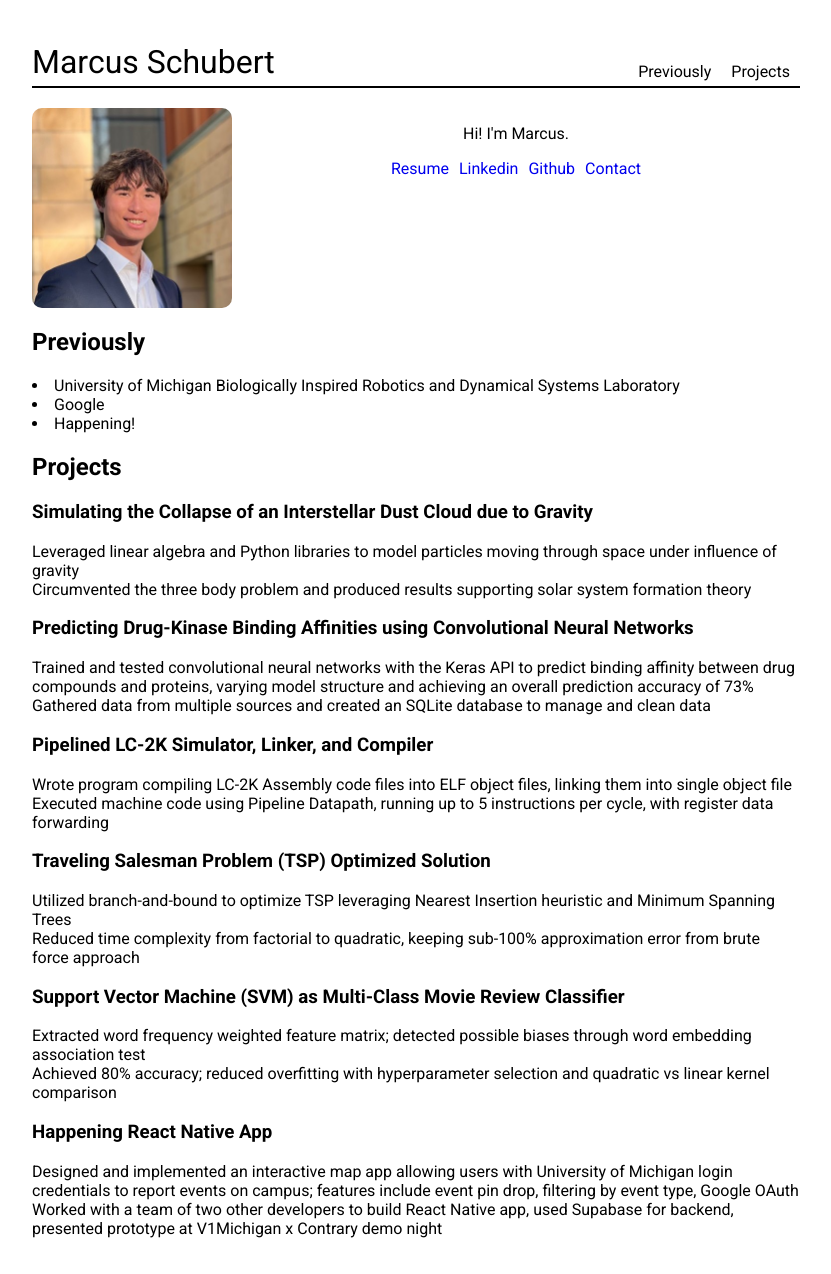
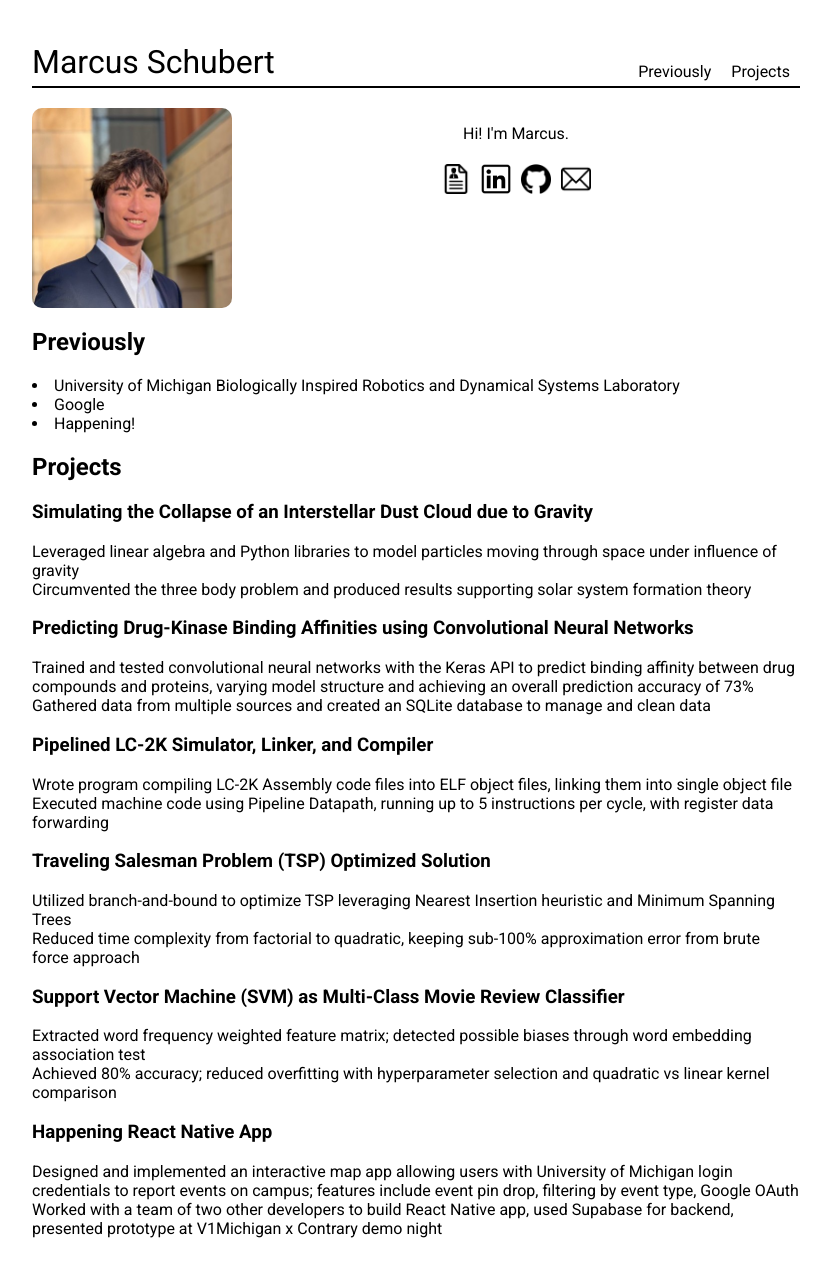
Before and after one commit to mschubs/mschubs.github.io, a Jekyll site: the page built from index.html, in a window 1280 px wide. Shown: the whole page, without its empty margins (224-1055 px from the left). Built offline with Jekyll 4.4.1, drawn with Linux system fonts in a browser that asks for light colours.

Commit message:
added little logos

```diff
--- a/_includes/introduction.html
+++ b/_includes/introduction.html
@@ -4,9 +4,17 @@
         Hi! I'm Marcus.
     </p>
     <div class="links">
-        <a href="/assets/files/marcus_resume.pdf">Resume</a>
-        <a href="https://www.linkedin.com/in/marcus-schubert/">Linkedin</a>
-        <a href="https://github.com/mschubs">Github</a>
-        <a href="mailto:marschub@umich.edu">Contact</a>
+        <a href="/assets/files/marcus_resume.pdf" title="resume">
+            <img src="/assets/images/resume-icon.png">
+        </a>
+        <a href="https://www.linkedin.com/in/marcus-schubert/" title="linkedin">
+            <img src="/assets/images/linkedin-icon.png">
+        </a>
+        <a href="https://github.com/mschubs" title="github">
+            <img src="/assets/images/github-logo.png">
+        </a>
+        <a href="mailto:marschub@umich.edu" title="contact">
+            <img src="/assets/images/email-icon.png">
+        </a>
     </div>
 </div>
--- a/_sass/main.scss
+++ b/_sass/main.scss
@@ -1,7 +1,3 @@
-.current {
-    color: green;
-}
-
 a {
     text-decoration: none;
 }
@@ -46,8 +42,11 @@ a {
 #home {
     display: flex;
     flex-direction: row;
-    #img {
+    img {
         display: flex;
+        width: 200px;
+        height: auto;
+        border-radius: 10px;
     }
     #about {
         display: flex;
@@ -63,6 +62,16 @@ a {
             a {
                 padding-left: 5px;
                 padding-right: 5px;
+                padding-top: 5px;
+                padding-bottom: 5px;
+            }
+            a:hover {
+                border: 1px solid black;
+            }
+            img {
+                width: 30px;
+                height: 30px;
+                border-radius: 0px;
             }
         }
     }
@@ -83,9 +92,3 @@ main {
     padding-top: 20px;
     padding-bottom: 20px;
 }
-
-img {
-    width: 200px;
-    height: auto;
-    border-radius: 10px;
-}
```
Also changed, not shown: assets/images/email-icon.png (added), assets/images/github-logo.png (added), assets/images/linkedin-icon.png (added), assets/images/resume-icon.png (added).
